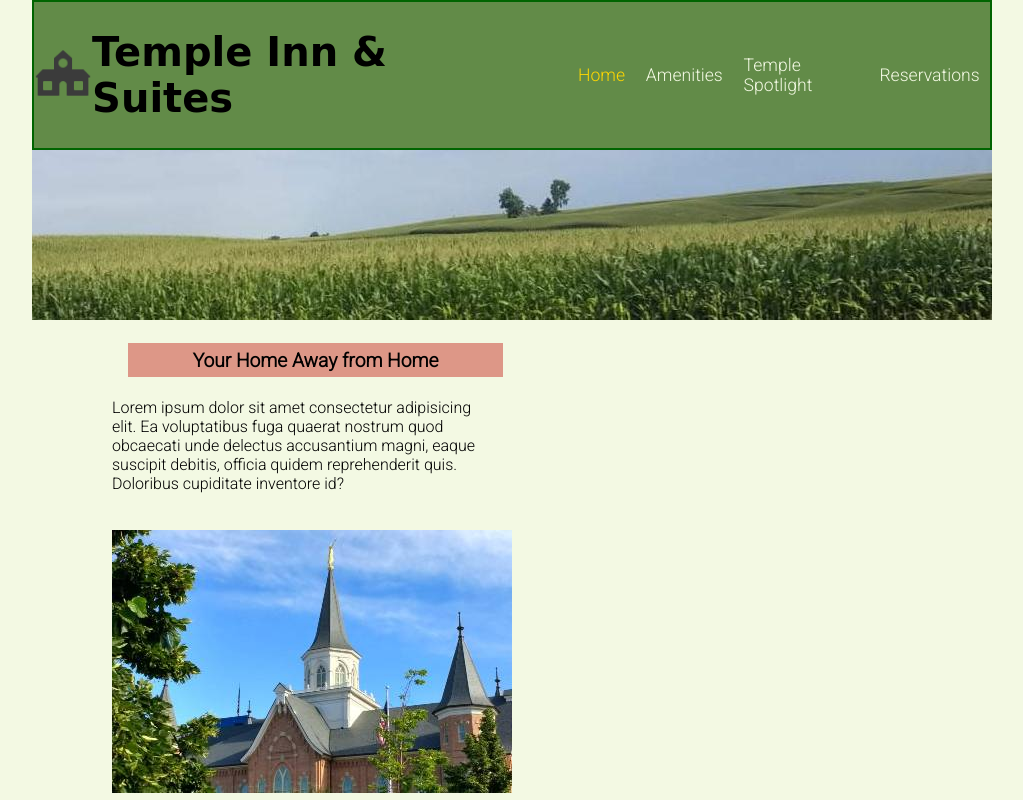
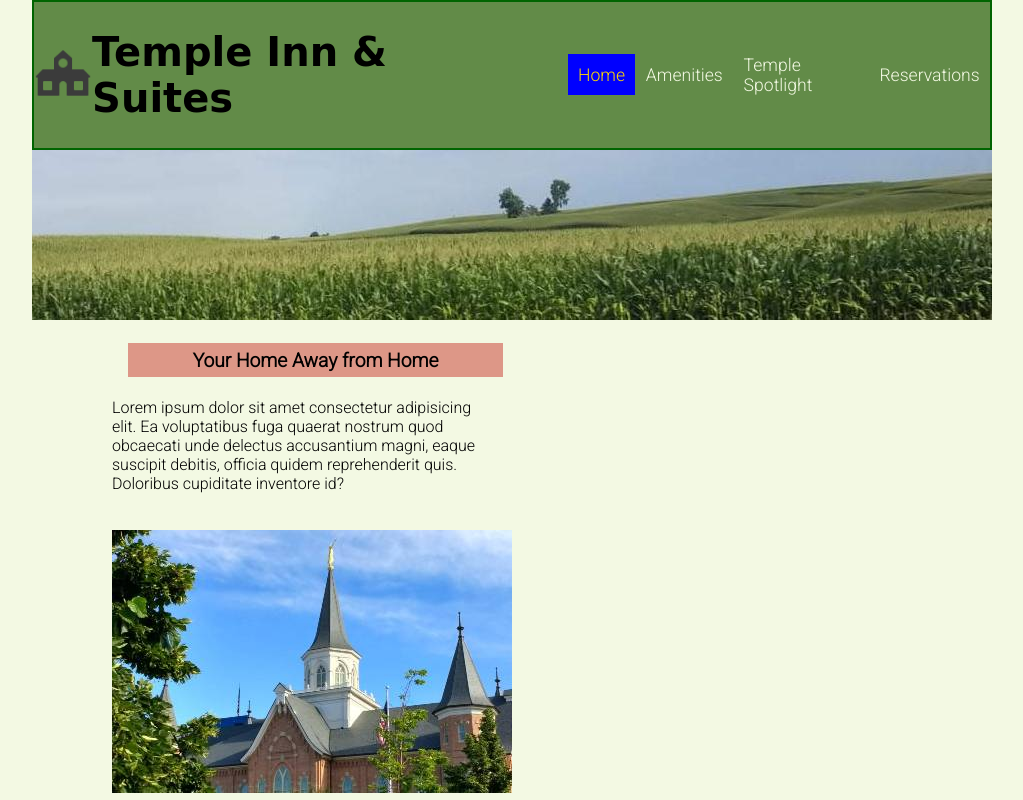
Before and after one commit to emilygoddard44/emilygoddard44.github.io, a plain HTML site: page project/index.html in a window 1280 px wide. In both pictures the pointer is over the link "Home". Shown: the top 800 px of the page, without its empty margins (128-1151 px from the left). Drawn offline with Linux system fonts and the light colour scheme; a web font is replaced by a local one.

Commit message:
add hover to header nav

```diff
--- a/project/css/style.css
+++ b/project/css/style.css
@@ -59,6 +59,10 @@ header nav ul li a { /* or assign class name */
     font-size: 1.1rem;
     display: block; /* if removed, then HOME comes in line, why? */
     padding: .65rem; /* there is double padding btw words because each word has rt & lf padding*/
+}
+
+header nav ul li a:hover {
+    background-color: blue;
 }
 
 .active { /* teacher used border-bottom: 1px solid #f3f9e3 ; padding-bottom: .2rem; but I like it better this way*/
```
